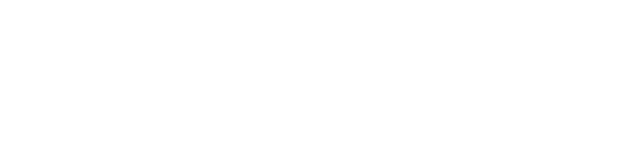
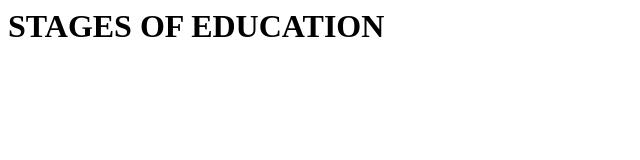
Before and after one commit to Sitrrrr/types-of-schools, a plain HTML site: page index.html in a window 1280 px wide. Shown: the whole page, without its empty margins (0-640 px from the left). Drawn offline with Linux system fonts and the light colour scheme.

Commit message:
Update index.html

```diff
--- a/index.html
+++ b/index.html
@@ -3,10 +3,12 @@
   <title></title>
 </head>
   <style>
-
+    .name{
+      font-size: 100 px;
+    }
   </style>
 <body>
-
+<h1 class="name">STAGES OF EDUCATION</h1>
 </body>
 
 </html>
```
